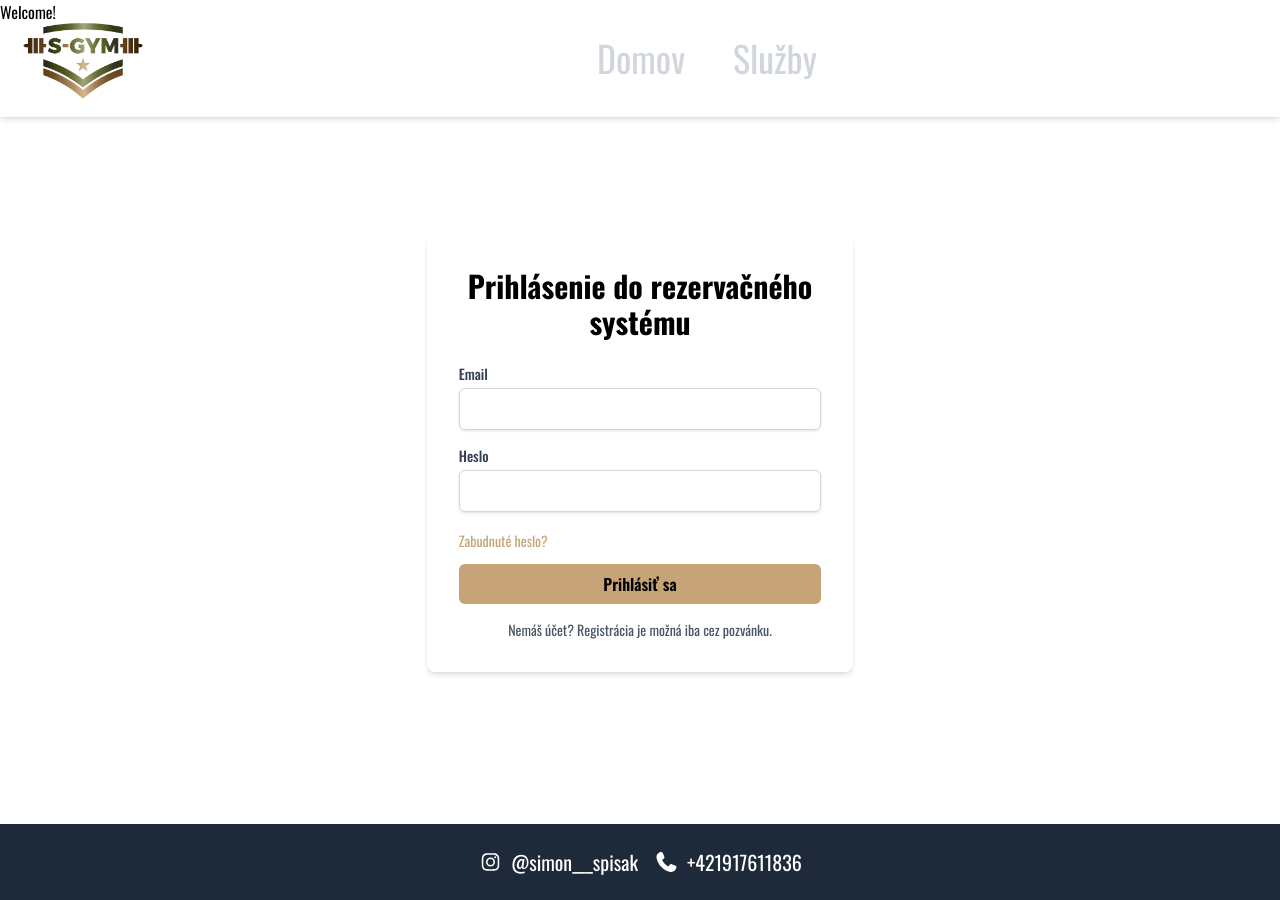
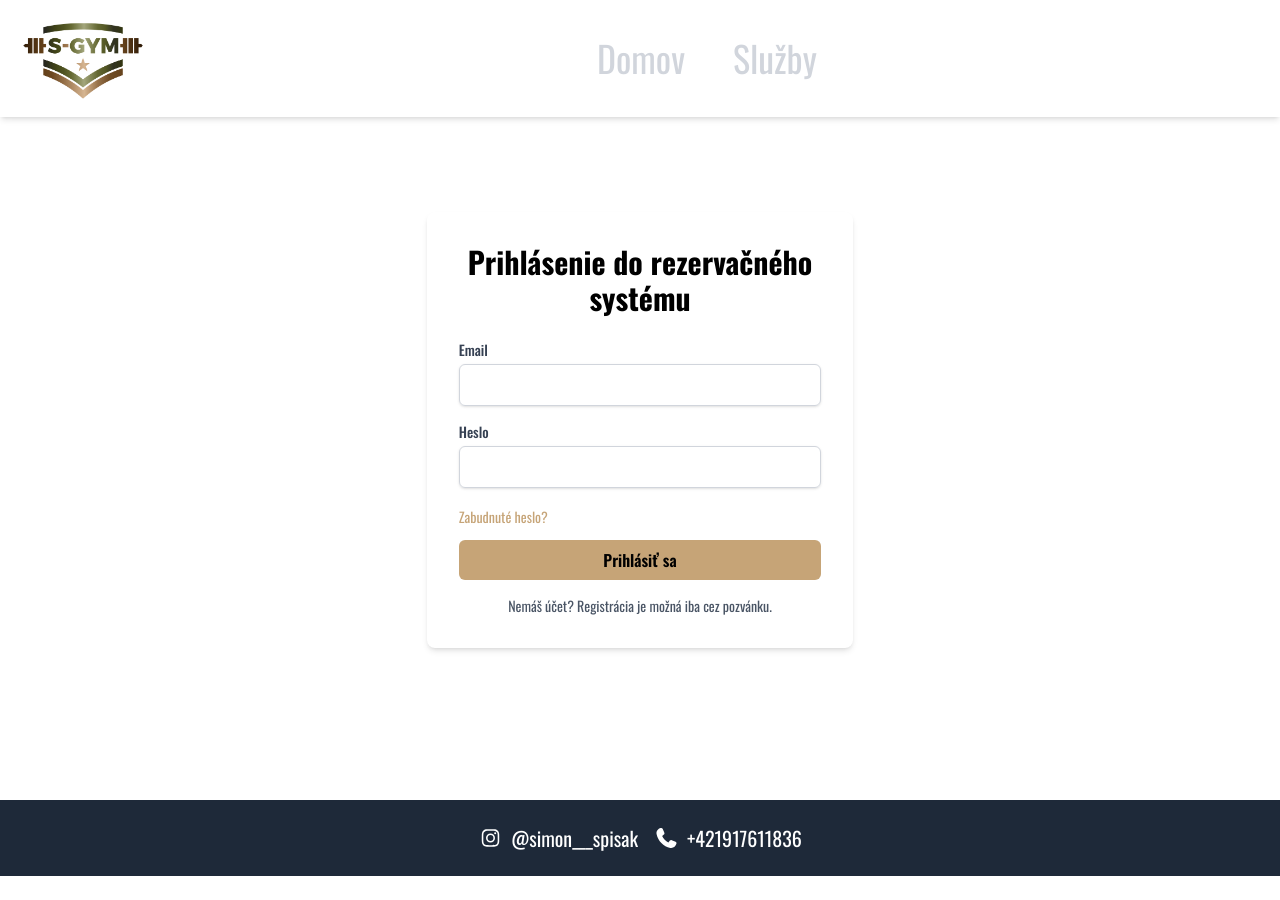
Before and after one commit to MartinLapsansky/sgym, a Next.js app: page /auth/signin in a window 1280 px wide. After the commit the page ends 876 px from the top, so only its background shows below. Built offline with nearby package versions, Linux system fonts and the light colour scheme.

Commit message:
client component fixed

```diff
--- a/package.json
+++ b/package.json
@@ -21,13 +21,13 @@
     "@types/swiper": "^5.4.3",
     "bcryptjs": "^3.0.3",
     "fa": "^1.0.1",
-    "next": "16.0.5",
+    "next": "^16.1.6",
     "next-auth": "^4.24.13",
     "nodemailer": "^7.0.11",
     "pg": "^8.16.3",
     "prisma": "^7.1.0",
-    "react": "19.2.0",
-    "react-dom": "19.2.0",
+    "react": "^19.2.4",
+    "react-dom": "^19.2.4",
     "swiper": "^12.0.3"
   },
   "devDependencies": {
--- a/src/app/auth/signin/page.tsx
+++ b/src/app/auth/signin/page.tsx
@@ -5,7 +5,6 @@ import { Suspense } from "react";
 export default function SignInPage() {
     return (
         <div>
-            <h1>Welcome!</h1>
             <Suspense fallback={<p>Loading form...</p>}>
                 <SignInForm />
             </Suspense>
```
Also changed, not shown: 1 other file (tests, documents, lock files or other folders).
